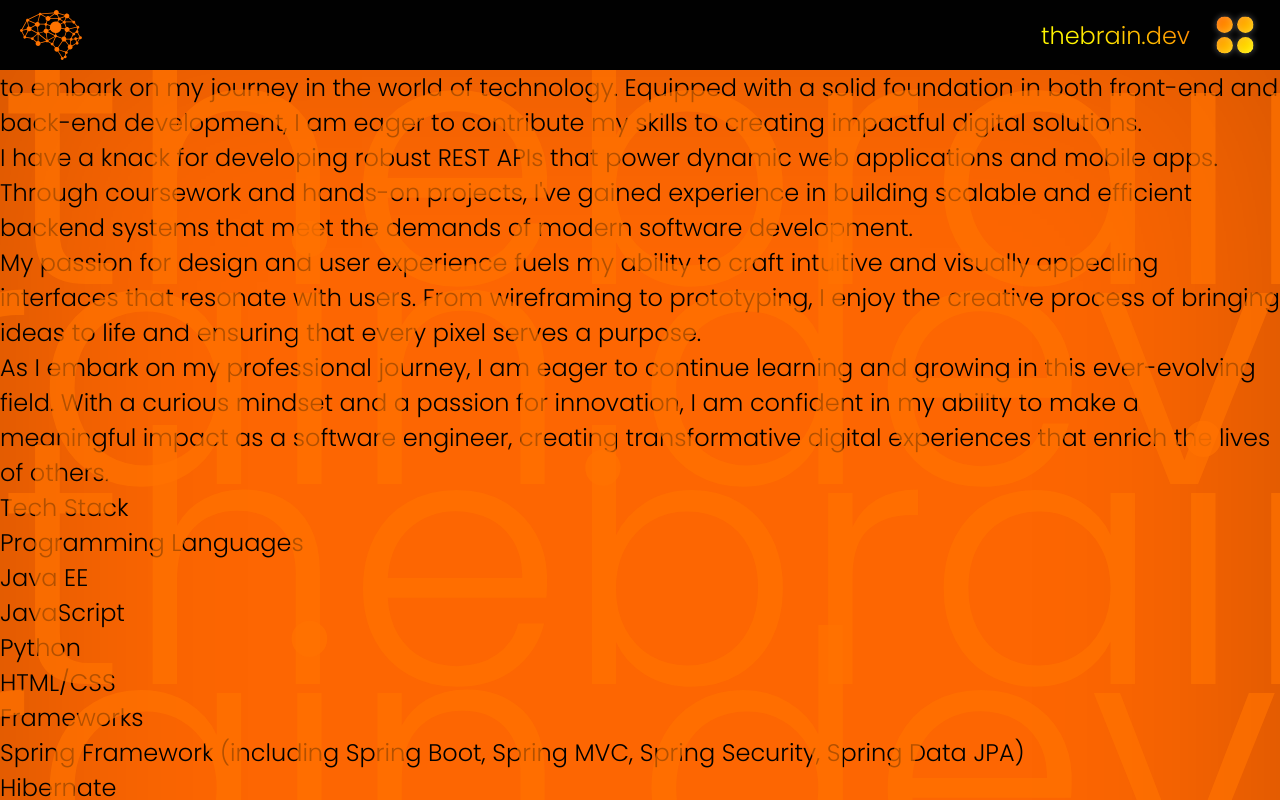
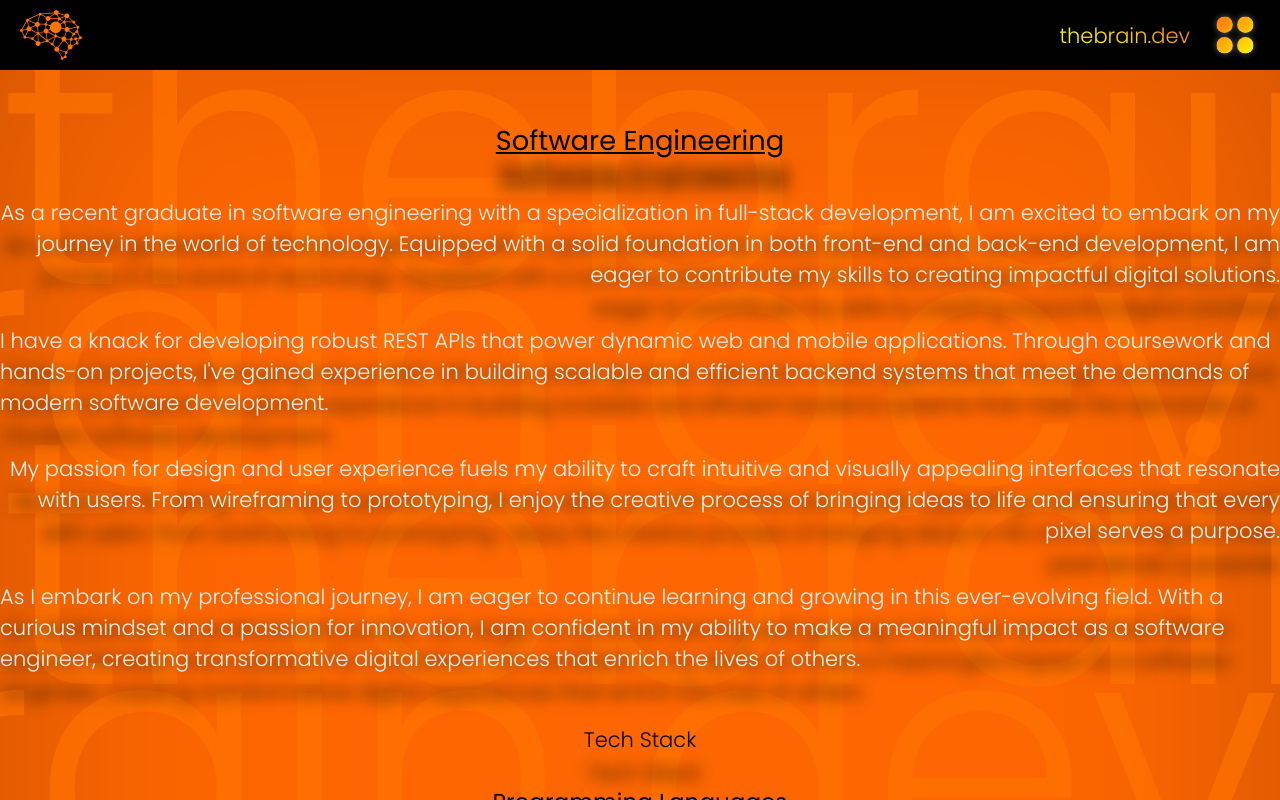
Before and after one commit to thebrain365/the-brain-website, a React (Create React App) app: page /services in a window 1280 px wide. Shown: the top 800 px of the page. Built offline with nearby package versions, Linux system fonts and the light colour scheme.

Commit message:
Added basic styling and positioning to the services page

```diff
--- a/src/assets/styles/_variables.scss
+++ b/src/assets/styles/_variables.scss
@@ -16,7 +16,7 @@
 $base-font: poppins;
 $heading-font: roboto;
 
-$base-font-size: 24px;
+$base-font-size: 21px;
 $heading-font-size: 40px;
 
 $base-font-weight: 300;
--- a/src/assets/styles/index.scss
+++ b/src/assets/styles/index.scss
@@ -10,3 +10,7 @@
 @import './components/navbar';
 
 @import './pages/home';
+@import './pages/services';
+@import './pages/blogs';
+@import './pages/portfolio';
+@import './pages/about-me';
--- a/src/assets/styles/pages/services.scss
+++ b/src/assets/styles/pages/services.scss
@@ -0,0 +1,63 @@
+#services {
+   background-color: transparent;
+   color: $light;
+   text-shadow: 4px 33px 15px $dark;
+   padding-top: 120px;
+
+   section {
+      position: relative;
+      display: flex;
+      flex-direction: column;
+      justify-content: center;
+      align-items: center;
+      min-height: 100svh;
+      width: 100%;
+      padding-top: 50px;
+
+      &:first-child {
+         padding-top: 0;
+      }
+
+      h3 {
+         margin-top: 50px;
+         text-align: center;
+         color: $dark;
+      }
+
+      p {
+         margin: 35px auto;
+
+         &:last-child {
+            margin-bottom: 0px;
+         }
+
+         &:nth-child(odd) {
+            text-align: end;
+         }
+      }
+
+      h4 {
+         text-align: center;
+         font-size: 1.1em;
+         font-weight: 400;
+         margin-top: 30px;
+         color: $dark;
+      }
+
+      ul {
+         list-style: none;
+         line-height: 2.2em;
+         text-align: center;
+         margin-top: 20px;
+      }
+   }
+
+   .service-title {
+      font-size: 1.3em;
+      font-weight: 400;
+      margin-bottom: 0px;
+      color: $dark;
+      text-align: center;
+      text-decoration: underline;
+   }
+}
--- a/src/components/Footer/Footer.js
+++ b/src/components/Footer/Footer.js
@@ -5,10 +5,10 @@
       <footer>
          <h2>Get in touch</h2>
          <ul>
-            <li>email: muano.m365@gmail.com</li>
+            <li>email: muano.m365@thebrain.dev</li>
             <li>mobile: 081 429 4499</li>
-            <li>IG: th3.brain</li>
-            <li>github: thebrain365</li>
+            <li>IG: thebrain.dev</li>
+            <li>github: thebrain.dev</li>
             <li>LinkedIn: Muano Makhokha</li>
          </ul>
       </footer>
--- a/src/index.css
+++ b/src/index.css
@@ -13,7 +13,7 @@
 #app-container {
   position: relative;
   font-family: poppins;
-  font-size: 24px;
+  font-size: 21px;
   font-weight: 300;
   background: #fd6602;
 }
@@ -231,7 +231,6 @@
 }
 #home #introduction p {
   margin: 35px auto;
-  padding: 0px 30px;
 }
 #home #introduction p:last-child {
   margin-bottom: 0px;
@@ -243,7 +242,7 @@
   position: relative;
   overflow: scroll;
   -ms-overflow-style: none;
-  background-color: black;
+  background-color: transparent;
   display: flex;
   align-self: center;
   width: 100%;
@@ -253,11 +252,22 @@
   display: none;
 }
 #home #latest-blogs .blog {
-  background-color: chocolate;
+  background-color: rgba(1, 1, 1, 0.15);
   height: 90%;
   width: 80%;
   text-align: center;
   text-shadow: none;
+  border: 1px solid #f5f5f5;
+  border-radius: 5px;
+  padding: 50px 20px;
+  backdrop-filter: blur(3px);
+  -webkit-backdrop-filter: blur(3px);
+}
+#home #latest-blogs .blog h1 {
+  font-size: 1.2em;
+  font-weight: 500;
+  color: black;
+  margin-bottom: 20px;
 }
 #home #latest-blogs .blog-container {
   position: absolute;
@@ -269,15 +279,15 @@
 }
 #home #latest-blogs .blog-container:nth-child(1) {
   right: 0%;
-  background-color: #00f;
 }
 #home #latest-blogs .blog-container:nth-child(2) {
   right: -100%;
-  background-color: red;
 }
 #home #latest-blogs .blog-container:nth-child(3) {
   right: -200%;
-  background-color: green;
+}
+#home #services {
+  padding-bottom: 120px;
 }
 #home #services .service {
   text-align: center;
@@ -290,9 +300,64 @@
   color: #010101;
 }
 #home #services #service-1 {
-  margin-top: 0px;
+  margin-top: 20px;
 }
 #home #services ul {
   list-style: none;
   line-height: 2.2em;
 }
+
+#services {
+  background-color: transparent;
+  color: #f5f5f5;
+  text-shadow: 4px 33px 15px #010101;
+  padding-top: 120px;
+}
+#services section {
+  position: relative;
+  display: flex;
+  flex-direction: column;
+  justify-content: center;
+  align-items: center;
+  min-height: 100svh;
+  width: 100%;
+  padding-top: 50px;
+}
+#services section:first-child {
+  padding-top: 0;
+}
+#services section h3 {
+  margin-top: 50px;
+  text-align: center;
+  color: #010101;
+}
+#services section p {
+  margin: 35px auto;
+}
+#services section p:last-child {
+  margin-bottom: 0px;
+}
+#services section p:nth-child(odd) {
+  text-align: end;
+}
+#services section h4 {
+  text-align: center;
+  font-size: 1.1em;
+  font-weight: 400;
+  margin-top: 30px;
+  color: #010101;
+}
+#services section ul {
+  list-style: none;
+  line-height: 2.2em;
+  text-align: center;
+  margin-top: 20px;
+}
+#services .service-title {
+  font-size: 1.3em;
+  font-weight: 400;
+  margin-bottom: 0px;
+  color: #010101;
+  text-align: center;
+  text-decoration: underline;
+}
--- a/src/pages/Services/Services.js
+++ b/src/pages/Services/Services.js
@@ -3,7 +3,8 @@
 const Services = () => {
    return (
       <div id='services' >
-         <section id='software-engineering' >
+
+         <section id='software-engineering' className="service" >
 
             <h1 className='service-title' >Software Engineering</h1>
 
@@ -12,7 +13,7 @@
                   As a recent graduate in software engineering with a specialization in full-stack development, I am excited to embark on my journey in the world of technology. Equipped with a solid foundation in both front-end and back-end development, I am eager to contribute my skills to creating impactful digital solutions.
                </p>
                <p>
-                  I have a knack for developing robust REST APIs that power dynamic web applications and mobile apps. Through coursework and hands-on projects, I've gained experience in building scalable and efficient backend systems that meet the demands of modern software development.
+                  I have a knack for developing robust REST APIs that power dynamic web and mobile applications. Through coursework and hands-on projects, I've gained experience in building scalable and efficient backend systems that meet the demands of modern software development.
                </p>
                <p>
                   My passion for design and user experience fuels my ability to craft intuitive and visually appealing interfaces that resonate with users. From wireframing to prototyping, I enjoy the creative process of bringing ideas to life and ensuring that every pixel serves a purpose.
@@ -57,13 +58,31 @@
             </div>
          </section>
 
-         <section id='database-design' >
+         <section id="cyber-security" className="service">
+            <h1 className="service-title">Cyber Security</h1>
+
+            <div className="service-description">
+               <p>
+                  Specializing in penetration testing, vulnerability assessments, and web application security, I ensure robust defenses against cyber threats. With thorough testing, I identify vulnerabilities and fortify digital infrastructure, safeguarding sensitive data and preserving online integrity.
+               </p>
+
+               <p>
+                  Offering tailored services in penetration testing, vulnerability assessments, and web application security, I empower organizations to stay ahead of cyber threats. Through targeted assessments and proactive measures, I bolster digital resilience, protecting against potential breaches and ensuring secure online operations.
+               </p>
+            </div>
+
+            <div className="service-tools">
+               <h3>Tech Stack</h3>
+            </div>
+         </section>
+
+         <section id='database-design' className="service" >
 
             <h1 className='service-title' >Database Design and Implementation</h1>
 
             <div className='service-description' >
                <p>
-                  I can also design and implement relational databases using ER modeling, advanced data modeling, and SQL. Throughout my coursework and hands-on projects, I've developed an understanding of database architecture, ensuring efficient and scalable solutions. By applying normalization techniques, I can optimize database structures for performance and maintainability, eliminating redundancies and update anomalies.
+                  I can also design and implement relational databases using ER modeling, advanced data modeling, and SQL. I have developed an understanding of database architecture, ensuring efficient and scalable solutions. By applying normalization techniques, I can optimize database structures for performance and maintainability, eliminating redundancies and update anomalies.
                </p>
                <p>
                   Advance in SQL, I have the ability to write complex queries, manipulate data, and optimize database performance. This skill allows me to extract valuable insights from data and drive informed decision-making. With a passion for innovation and a commitment to continuous learning, I want to contribute effectively to real-world projects, leveraging my expertise to create robust and reliable database solutions that empower organizations to unlock the full potential of their data.
@@ -76,13 +95,14 @@
                </h3>
             </div>
          </section>
-         <section id='data-analytics' >
+
+         <section id='data-analytics' className="service" >
 
             <h1 className='service-title' >Data Analytics</h1>
 
             <div className='service-description' >
                <p>
-                  I possess a strong foundation in data analysis, spanning data framing, exploration, interpretation, modeling, and visualization. Through coursework and practical exposure, I've honed my ability to structure datasets effectively, explore patterns and relationships, and derive actionable insights.
+                  I possess a strong foundation in data analysis, spanning data framing, exploration, interpretation, modeling, and visualization. I have honed my ability to structure datasets effectively, explore patterns and relationships, and derive actionable insights.
                </p>
                <p>
                   My experience includes employing statistical methods and visualization tools to uncover insights, interpret findings, and communicate results effectively. Additionally, I've delved into various modeling techniques, including regression analysis and machine learning to make informed predictions and drive decision-making processes.
@@ -97,10 +117,12 @@
                   <li>Python</li>
                   <li>Microsoft Excel</li>
                   <li>Microsoft Powerpoint</li>
+                  <li>Power BI</li>
                </ul>
             </div>
 
          </section>
+
       </div>
    );
 }
```
Also changed, not shown: src/assets/styles/pages/home.scss (+20 -8 lines), src/pages/Home/Home.js (+8 -10 lines).
